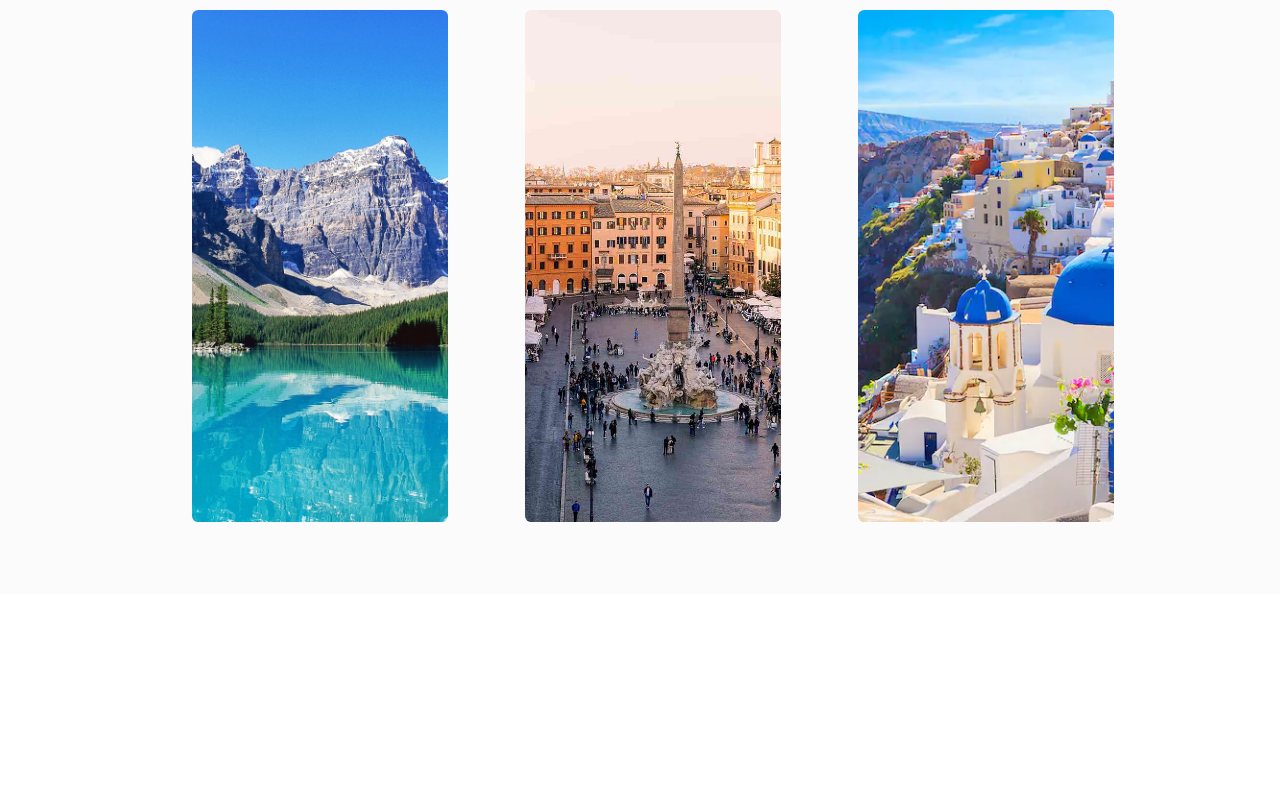
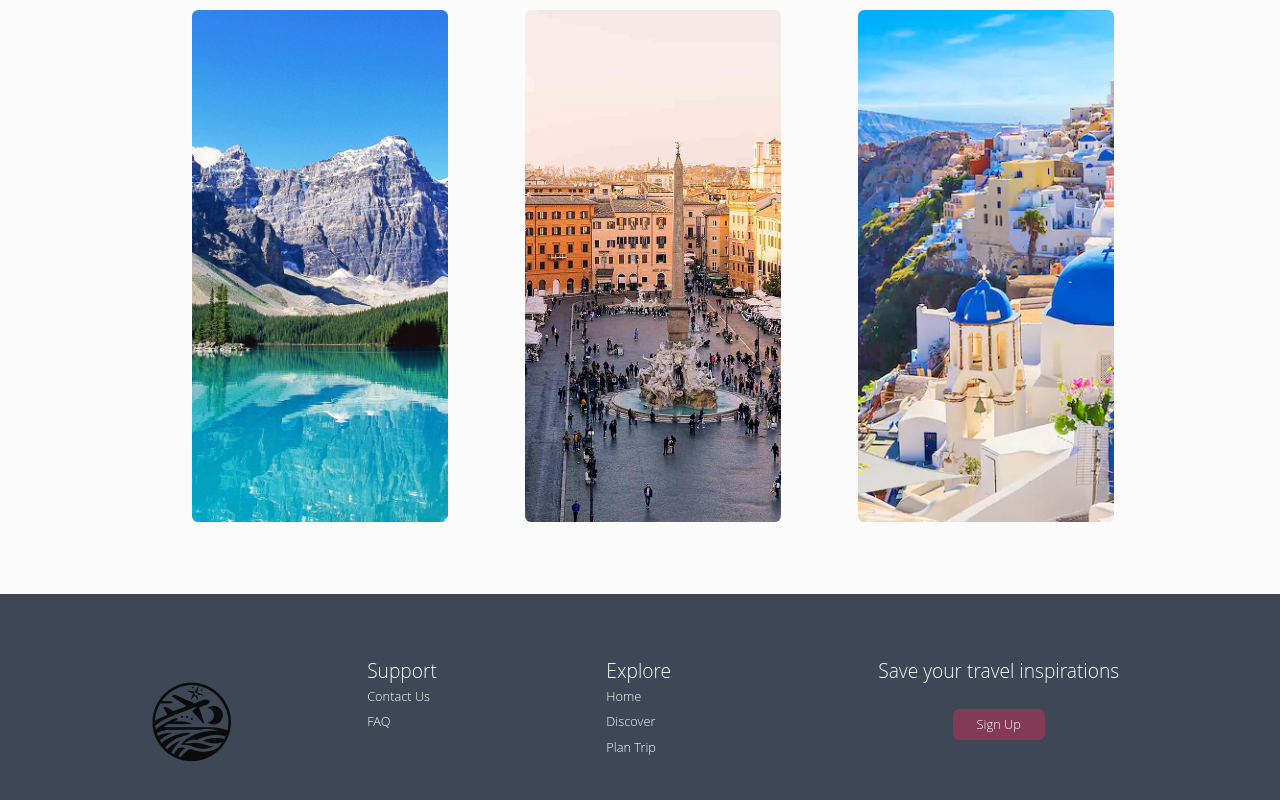
Before and after one commit to LupeCruz16/RoamReady, a React (Create React App) app in the folder roam-ready/: page / in a window 1280 px wide. Shown: the part 1523-2323 px from the top of the page. Before the commit the page ends 2117 px from the top, so only its background shows below. Built offline with nearby package versions, Linux system fonts and the light colour scheme.

Commit message:
Outline of footer mostly complete, missing media

```diff
--- a/roam-ready/src/App.js
+++ b/roam-ready/src/App.js
@@ -3,6 +3,7 @@ import './css/common.css'
 import Navigation from './js/NavigationBar.js';
 import HeroSection from './js/HeroSection.js';
 import OurMission from './js/OurMission.js';
+import Footer from './js/Footer.js';
 import GettingStarted from './js/GettingStarted.js'
 import Recommendations from './js/Recommendations.js';
 
@@ -17,6 +18,7 @@ function App() {
         <OurMission />
         <GettingStarted />
         <Recommendations />
+        <Footer />
       </main>
     </div>
 
--- /dev/null
+++ b/roam-ready/src/css/footer.css
@@ -0,0 +1,52 @@
+.footerSection {
+    width: 100%;
+    align-items: center;
+    justify-content: center;
+}
+
+.footerContent {
+    width: 100%;
+    align-items: center;
+    justify-content: center;
+    display: flex;
+    flex-direction: row;
+    gap: 5vw
+}
+
+.footerColumn {
+    width: 20%;
+    height: 10vw;
+    display: flex;
+    flex-direction: column;
+}
+
+.footerImageWrapper {
+    flex: 1;
+    max-width: 10vw;
+    max-height: 10vw;
+  }
+
+.imageWrapper img {
+    width: 100%;
+    height: 100%;
+
+}
+
+.footerColumnLast {
+    width: 35%;
+    height: 10vw;
+}
+
+.signUpButton {
+    background-color: var(--primary-100);
+    text-decoration: none;
+    border-radius: 0.5vw;
+    width: 30%;
+    padding: 0.2vw;
+    margin-left: auto;
+    margin-right: auto;
+}
+
+.signUpLink {
+    text-decoration: none;
+}
--- /dev/null
+++ b/roam-ready/src/js/Footer.js
@@ -0,0 +1,55 @@
+import '../css/constants.css'
+import '../css/common.css'
+import '../css/footer.css'
+import { logo } from './images.js';
+
+function Footer () {
+    return (
+        <footer className = "footerSection backgroundColor-Secondary">
+            <div className = "paddingGlobal">
+                <div className = "largeConainter">
+                    <div className = "paddingSection-M">
+                        <div className = "footerContent textColor-Secondary">
+                            <div className = "footerColumn">
+                                <div className = "footerImageWrapper textAlign-Left">
+                                    <img
+                                    href = "#home"
+                                    src={logo}
+                                    loading="lazy"
+                                    alt="Logo"
+                                    />
+                                </div>
+                            </div>
+                            <div className = "footerColumn textAlign-Left">
+                                <div className = "textSizeS">Support</div>
+                                <div className = "textSizeXS">Contact Us</div>
+                                <div className = "textSizeXS">FAQ</div>
+                            </div>
+                            <div className = "footerColumn textAlign-Left">
+                                <div className = "textSizeS">Explore</div>
+                                <div className = "textSizeXS">Home</div>
+                                <div className = "textSizeXS">Discover</div>
+                                <div className = "textSizeXS">Plan Trip</div>
+                            </div>
+                            <div className = "footerColumnLast">
+                                <div className = "textSizeS">Save your travel inspirations</div>
+                                <div className = "paddingS"></div>
+                                <div className="signUpButton">
+                                    <a
+                                        href="somewhere.com"
+                                        rel="noopener noreferrer"
+                                        className = "signUpLink"
+                                        >
+                                        <div className="textSizeXS textColor-Secondary">Sign&nbsp;Up</div>
+                                    </a>
+                                </div>
+                            </div>
+                        </div>
+                    </div>
+                </div>
+            </div>
+        </footer>
+    );
+}
+
+export default Footer;
--- a/roam-ready/src/js/NavigationBar.js
+++ b/roam-ready/src/js/NavigationBar.js
@@ -1,7 +1,7 @@
 import '../css/constants.css'
 import '../css/common.css'
 import '../css/navigation.css'
-import logo from '../images/Logo2.png'
+import { logo } from './images.js';
 
 function Navigation () {
     return (
--- a/roam-ready/src/js/images.js
+++ b/roam-ready/src/js/images.js
@@ -1,5 +1,7 @@
 import canada from '../images/canada.jpg'
 import italy from '../images/italy.jpg'
 import greece from '../images/greece.webp'
+import logo from '../images/Logo2.png'
 
-export { canada, italy, greece };
+
+export { canada, italy, greece, logo };
```
